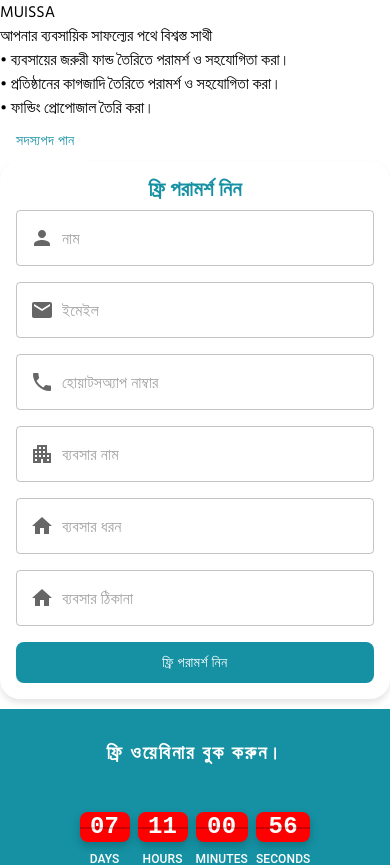
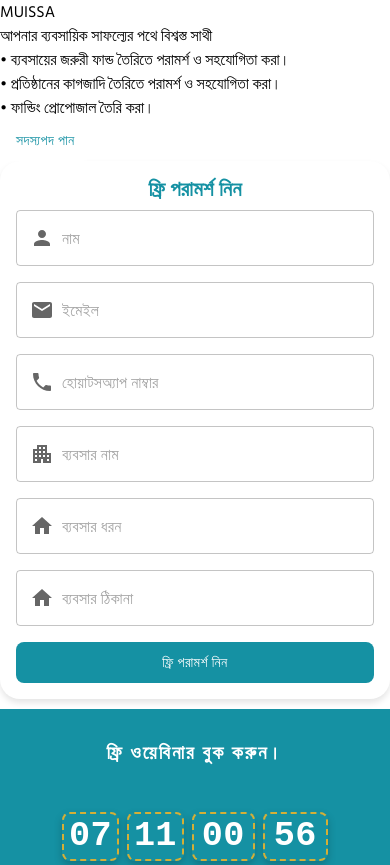
Before and after one commit to Ibrahim-Sikder/muissa-landing-page, a Next.js app: page / in a window 390 px wide. Shown: the top 865 px of the page. Built offline with nearby package versions, Linux system fonts and the light colour scheme; what @mui/material-nextjs would draw is missing.

Commit message:
webiner-book

```diff
--- a/src/components/LandingPage/Benefits.tsx
+++ b/src/components/LandingPage/Benefits.tsx
@@ -23,15 +23,13 @@ export default function BusinessSection() {
       <div className="max-w-7xl mx-auto">
 
 
-        <div className="grid md:grid-cols-2 gap-16 items-start">
+        <div className="grid place-items-center justify-items-center lg:grid-cols-2 gap-16 items-start">
 
 
           {/* Right side - Service cards */}
-          <div className="grid grid-cols-2 gap-3  md:gap-8">
-            <div className='w-[500px] h-[200px] md:h-[500px] rounded-md  overflow-hidden' >
+          <div className='w-[500px] h-[200px] md:h-[500px] rounded-md  overflow-hidden' >
               <Image alt='services' src={company} className='w-full h-full object-cover' />
             </div>
-          </div>
           {/* Left side - Features list */}
           <div className="space-y-4">
             <h1 className="text-2xl md:text-5xl font-bold mb-5">
--- a/src/components/LandingPage/ExclusiveDeal.tsx
+++ b/src/components/LandingPage/ExclusiveDeal.tsx
@@ -4,26 +4,27 @@
 import { useEffect, useState } from 'react'
 import { Box, Typography, Container, Button } from '@mui/material'
 import { styled } from '@mui/material/styles'
-import Link from 'next/link'
+
 const FlipNumber = styled(Box)(({ theme }) => ({
-  background: '#FF0000',
+
   borderRadius: 8,
   padding: '20px 15px',
   minWidth: 100,
   textAlign: 'center',
   boxShadow: '0 4px 8px rgba(0,0,0,0.2)',
   position: 'relative',
-  '&::after': {
-    content: '""',
-    position: 'absolute',
-    left: 0,
-    right: 0,
-    top: '50%',
-    height: 2,
-    background: 'rgba(0,0,0,0.2)',
+  border: '2px dashed #D4AF37',
+  animation: 'flip 0.6s ease-in-out',
+  '@keyframes flip': {
+    '0%': {
+      transform: 'rotateX(0deg)',
+    },
+    '100%': {
+      transform: 'rotateX(360deg)',
+    },
   },
   [theme.breakpoints.down('sm')]: {
-    padding: '3px 3px',
+    padding: '5px',
     minWidth: 50,
   },
   [theme.breakpoints.down('xs')]: {
@@ -31,7 +32,7 @@ const FlipNumber = styled(Box)(({ theme }) => ({
     minWidth: 40,
   },
   [theme.breakpoints.between('sm', 'md')]: {
-    padding: '5px 5px',
+    padding: '8px 10px',
     minWidth: 85,
   },
   [theme.breakpoints.up('md')]: {
@@ -47,7 +48,7 @@ const NumberDisplay = styled(Typography)({
   fontFamily: "'Digital-7', monospace",
   fontSize: '2rem',
   '@media (max-width: 600px)': {
-    fontSize: '1.5rem',
+    fontSize: '2.2rem',
   },
   '@media (min-width: 900px)': {
     fontSize: '3.5rem',
@@ -60,11 +61,11 @@ const TimeLabel = styled(Typography)({
   fontWeight: 500,
   textTransform: 'uppercase',
   fontSize: '0.75rem',
-  '@media (min-width: 600px)': {
+  '@media (max-width: 600px)': {
     fontSize: '.4rem',
   },
-  '@media (min-width: 900px)': {
-    fontSize: '1rem',
+  '@media (max-width: 900px)': {
+    fontSize: '.9rem',
   }
 })
 
@@ -80,7 +81,14 @@ export default function ExclusiveDeal() {
     const timer = setInterval(() => {
       setTimeLeft(prev => {
         const newSeconds = prev.seconds - 1
-        if (newSeconds >= 0) return { ...prev, seconds: newSeconds }
+        if (newSeconds >= 0) {
+          document.querySelectorAll('.flip-number').forEach(el => {
+            el.classList.remove('flip')
+            void (el as HTMLElement).offsetWidth // Trigger reflow
+            el.classList.add('flip')
+          })
+          return { ...prev, seconds: newSeconds }
+        }
 
         const newMinutes = prev.minutes - 1
         if (newMinutes >= 0) return { ...prev, minutes: newMinutes, seconds: 59 }
@@ -145,7 +153,7 @@ export default function ExclusiveDeal() {
           mb: 6,
         }}>
           <Box sx={{ textAlign: 'center', background: 'FF0000' }}>
-            <FlipNumber sx={{ background: 'FF0000' }}>
+            <FlipNumber sx={{ background: 'FF0000' }} className="flip-number">
               <NumberDisplay sx={{ background: 'FF0000' }}>
                 {String(timeLeft.days).padStart(2, '0')}
               </NumberDisplay>
@@ -154,7 +162,7 @@ export default function ExclusiveDeal() {
           </Box>
 
           <Box sx={{ textAlign: 'center' }}>
-            <FlipNumber>
+            <FlipNumber className="flip-number">
               <NumberDisplay>
                 {String(timeLeft.hours).padStart(2, '0')}
               </NumberDisplay>
@@ -163,7 +171,7 @@ export default function ExclusiveDeal() {
           </Box>
 
           <Box sx={{ textAlign: 'center' }}>
-            <FlipNumber>
+            <FlipNumber className="flip-number">
               <NumberDisplay>
                 {String(timeLeft.minutes).padStart(2, '0')}
               </NumberDisplay>
@@ -172,7 +180,7 @@ export default function ExclusiveDeal() {
           </Box>
 
           <Box sx={{ textAlign: 'center' }}>
-            <FlipNumber>
+            <FlipNumber className="flip-number">
               <NumberDisplay>
                 {String(timeLeft.seconds).padStart(2, '0')}
               </NumberDisplay>
--- a/src/components/LandingPage/LandingService.tsx
+++ b/src/components/LandingPage/LandingService.tsx
@@ -23,7 +23,7 @@ export default function ServiceCategories() {
       <div className="max-w-7xl mx-auto">
 
 
-        <div className="grid md:grid-cols-2 gap-16 items-start place-items-center place-content-center ">
+        <div className="grid lg:grid-cols-2 gap-16 items-start place-items-center place-content-center ">
 
 
 
@@ -99,8 +99,8 @@ export default function ServiceCategories() {
 
           </div>
           {/* Right side - Service cards */}
-          <div className="grid grid-cols-2 gap-8 order-1 md:order-2">
-            <div className='w-[500px] h-[200px] md:h-[500px] rounded-md  overflow-hidden' >
+          <div className=" order-1 md:order-2">
+            <div className='w-[500px] h-[200px] md:h-[500px] rounded-md  overflow-hidden mx-auto ' >
               <Image alt='services' src={company} className='w-full h-full object-cover' />
             </div>
           </div>
--- a/src/components/LandingPage/Testimonial.tsx
+++ b/src/components/LandingPage/Testimonial.tsx
@@ -95,7 +95,7 @@ export default function Testimonials() {
             spaceBetween={30}
             slidesPerView={1}
             navigation
-            // autoplay={{ delay: 5000 }}
+            autoplay={{ delay: 3000 }}
             breakpoints={{
               640: {
                 slidesPerView: 1,
@@ -112,7 +112,7 @@ export default function Testimonials() {
               <SwiperSlide key={index}>
                 <Card
                   sx={{
-                    height: '100%',
+                    height: '250px',
                     background: '#1591a3',
                     color: 'white',
                     boxShadow: '0px 4px 6px rgba(0, 0, 0, 0.1)',
```
